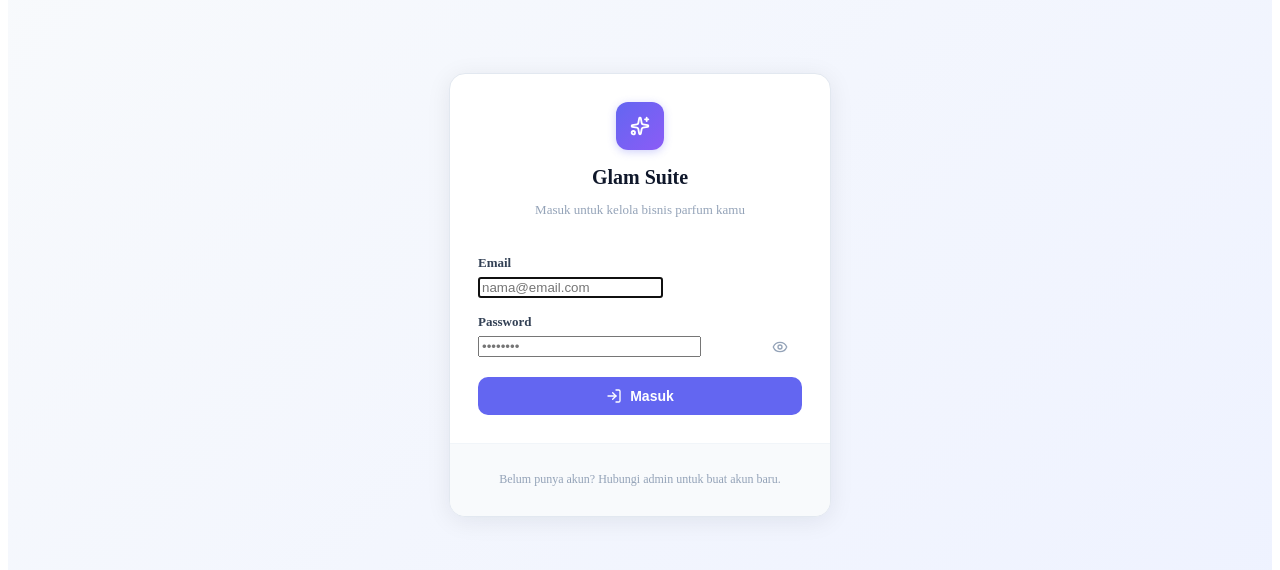
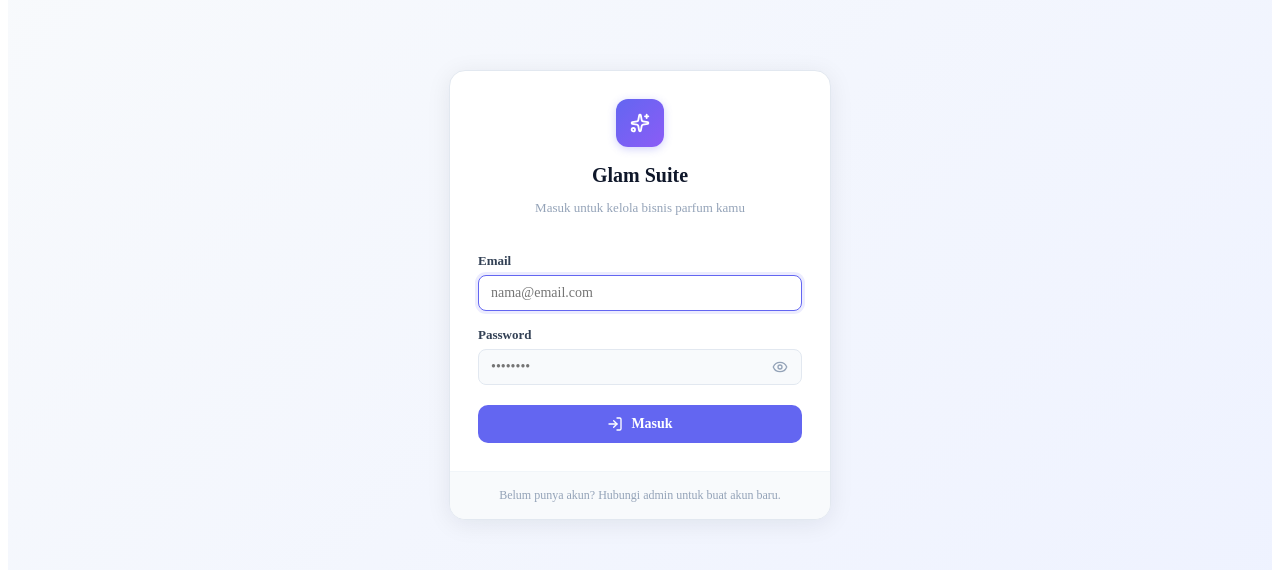
Before and after one commit to AgungMaruti/glam_management, a Next.js app: page /login in a window 1280 px wide. Shown: the part 129-699 px from the top of the page. Built offline with nearby package versions, Linux system fonts and the light colour scheme; no server answers.

Commit message:
fix: redesign login page with proper css layout

```diff
--- a/src/app/login/page.tsx
+++ b/src/app/login/page.tsx
@@ -31,65 +31,29 @@ export default function LoginPage() {
   }
 
   return (
-    <div style={{
-      minHeight: '100dvh',
-      display: 'flex',
-      alignItems: 'center',
-      justifyContent: 'center',
-      background: 'linear-gradient(135deg, #F8FAFC 0%, #EEF2FF 100%)',
-      padding: 16,
-    }}>
-      <div style={{
-        width: '100%',
-        maxWidth: 380,
-        background: '#fff',
-        borderRadius: 16,
-        boxShadow: '0 4px 24px rgba(15,23,42,.08)',
-        border: '1px solid #E2E8F0',
-        overflow: 'hidden',
-      }}>
-        {/* Header */}
-        <div style={{
-          padding: '28px 28px 0',
-          textAlign: 'center',
-        }}>
-          <div style={{
-            width: 48, height: 48, borderRadius: 12,
-            display: 'flex', alignItems: 'center', justifyContent: 'center',
-            background: 'linear-gradient(135deg, #6366F1, #8B5CF6)',
-            boxShadow: '0 2px 8px rgba(99,102,241,.3)',
-            margin: '0 auto 16px',
-          }}>
+    <div className="login-bg">
+      <div className="login-card">
+        {/* Logo */}
+        <div className="login-header">
+          <div className="login-logo">
             <Sparkles size={20} color="#fff" strokeWidth={2.2} />
           </div>
-          <h1 style={{ fontSize: 20, fontWeight: 800, color: '#0F172A', marginBottom: 4 }}>
-            Glam Suite
-          </h1>
-          <p style={{ fontSize: 13, color: '#94A3B8' }}>
-            Masuk untuk kelola bisnis parfum kamu
-          </p>
+          <h1 className="login-title">Glam Suite</h1>
+          <p className="login-subtitle">Masuk untuk kelola bisnis parfum kamu</p>
         </div>
 
         {/* Form */}
-        <form onSubmit={handleSubmit} style={{ padding: '24px 28px 28px', display: 'flex', flexDirection: 'column', gap: 16 }}>
+        <form onSubmit={handleSubmit} className="login-form">
           {error && (
-            <div style={{
-              background: '#FEF2F2',
-              border: '1px solid #FECACA',
-              borderRadius: 10,
-              padding: '10px 14px',
-              fontSize: 13,
-              color: '#DC2626',
-              fontWeight: 600,
-            }}>
+            <div className="login-error">
               {error}
             </div>
           )}
 
-          <div>
-            <label style={lbl}>Email</label>
+          <div className="login-field">
+            <label className="login-label">Email</label>
             <input
-              className="field"
+              className="login-input"
               type="email"
               placeholder="nama@email.com"
               value={email}
@@ -98,34 +62,20 @@ export default function LoginPage() {
             />
           </div>
 
-          <div>
-            <label style={lbl}>Password</label>
-            <div style={{ position: 'relative' }}>
+          <div className="login-field">
+            <label className="login-label">Password</label>
+            <div className="login-password-wrap">
               <input
-                className="field"
+                className="login-input"
                 type={showPw ? 'text' : 'password'}
                 placeholder="••••••••"
                 value={password}
                 onChange={e => setPassword(e.target.value)}
-                style={{ paddingRight: 40 }}
               />
               <button
                 type="button"
+                className="login-eye"
                 onClick={() => setShowPw(s => !s)}
-                style={{
-                  position: 'absolute',
-                  right: 10,
-                  top: '50%',
-                  transform: 'translateY(-50%)',
-                  background: 'none',
-                  border: 'none',
-                  color: '#94A3B8',
-                  cursor: 'pointer',
-                  display: 'flex',
-                  alignItems: 'center',
-                  justifyContent: 'center',
-                  padding: 4,
-                }}
               >
                 {showPw ? <EyeOff size={16} /> : <Eye size={16} />}
               </button>
@@ -135,44 +85,179 @@ export default function LoginPage() {
           <button
             type="submit"
             disabled={loading}
-            style={{
-              width: '100%',
-              padding: '11px',
-              borderRadius: 10,
-              border: 'none',
-              background: '#6366F1',
-              color: '#fff',
-              fontSize: 14,
-              fontWeight: 700,
-              cursor: loading ? 'default' : 'pointer',
-              opacity: loading ? 0.6 : 1,
-              display: 'flex',
-              alignItems: 'center',
-              justifyContent: 'center',
-              gap: 8,
-              marginTop: 4,
-            }}
+            className="login-btn"
           >
             <LogIn size={16} />
             {loading ? 'Memuat...' : 'Masuk'}
           </button>
         </form>
 
-        {/* Footer hint */}
-        <div style={{
-          background: '#F8FAFC',
-          padding: '14px 28px',
-          borderTop: '1px solid #F1F5F9',
-          fontSize: 12,
-          color: '#94A3B8',
-          textAlign: 'center',
-          lineHeight: 1.6,
-        }}>
+        {/* Footer */}
+        <div className="login-footer">
           <p>Belum punya akun? Hubungi admin untuk buat akun baru.</p>
         </div>
       </div>
+
+      <style jsx>{`
+        .login-bg {
+          min-height: 100dvh;
+          display: flex;
+          align-items: center;
+          justify-content: center;
+          background: linear-gradient(135deg, #F8FAFC 0%, #EEF2FF 100%);
+          padding: 16px;
+        }
+
+        .login-card {
+          width: 100%;
+          max-width: 380px;
+          background: #fff;
+          border-radius: 16px;
+          box-shadow: 0 4px 24px rgba(15,23,42,.08);
+          border: 1px solid #E2E8F0;
+          overflow: hidden;
+        }
+
+        .login-header {
+          padding: 28px 28px 0;
+          text-align: center;
+        }
+
+        .login-logo {
+          width: 48px;
+          height: 48px;
+          border-radius: 12px;
+          display: flex;
+          align-items: center;
+          justify-content: center;
+          background: linear-gradient(135deg, #6366F1, #8B5CF6);
+          box-shadow: 0 2px 8px rgba(99,102,241,.3);
+          margin: 0 auto 16px;
+        }
+
+        .login-title {
+          font-size: 20px;
+          font-weight: 800;
+          color: #0F172A;
+          margin-bottom: 4px;
+          line-height: 1.2;
+        }
+
+        .login-subtitle {
+          font-size: 13px;
+          color: #94A3B8;
+        }
+
+        .login-form {
+          padding: 24px 28px 28px;
+          display: flex;
+          flex-direction: column;
+          gap: 16px;
+        }
+
+        .login-error {
+          background: #FEF2F2;
+          border: 1px solid #FECACA;
+          border-radius: 10px;
+          padding: 10px 14px;
+          font-size: 13px;
+          color: #DC2626;
+          font-weight: 600;
+        }
+
+        .login-field {
+          display: flex;
+          flex-direction: column;
+          gap: 6px;
+        }
+
+        .login-label {
+          font-size: 13px;
+          font-weight: 600;
+          color: #334155;
+        }
+
+        .login-input {
+          width: 100%;
+          background: #F8FAFC;
+          border: 1.5px solid #E2E8F0;
+          color: #0F172A;
+          border-radius: 8px;
+          padding: 9px 12px;
+          font-size: 14px;
+          font-family: inherit;
+          outline: none;
+          transition: border-color .15s, box-shadow .15s, background .15s;
+          box-sizing: border-box;
+        }
+
+        .login-input:focus {
+          border-color: #6366F1;
+          background: #fff;
+          box-shadow: 0 0 0 3px rgba(99,102,241,.12);
+        }
+
+        .login-password-wrap {
+          position: relative;
+        }
+
+        .login-password-wrap .login-input {
+          padding-right: 40px;
+        }
+
+        .login-eye {
+          position: absolute;
+          right: 10px;
+          top: 50%;
+          transform: translateY(-50%);
+          background: none;
+          border: none;
+          color: #94A3B8;
+          cursor: pointer;
+          padding: 4px;
+          display: flex;
+          align-items: center;
+          justify-content: center;
+        }
+
+        .login-btn {
+          width: 100%;
+          padding: 11px;
+          border-radius: 10px;
+          border: none;
+          background: #6366F1;
+          color: #fff;
+          font-size: 14px;
+          font-weight: 700;
+          cursor: pointer;
+          display: flex;
+          align-items: center;
+          justify-content: center;
+          gap: 8px;
+          margin-top: 4px;
+          font-family: inherit;
+          transition: opacity .15s;
+        }
+
+        .login-btn:disabled {
+          opacity: .6;
+          cursor: default;
+        }
+
+        .login-footer {
+          background: #F8FAFC;
+          padding: 14px 28px;
+          border-top: 1px solid #F1F5F9;
+          text-align: center;
+        }
+
+        .login-footer p {
+          font-size: 12px;
+          color: #94A3B8;
+          line-height: 1.6;
+          margin: 0;
+        }
+      `}</style>
     </div>
   )
 }
-
-const lbl: React.CSSProperties = { fontSize: 13, fontWeight: 600, color: '#334155', display: 'block', marginBottom: 6 }
```
